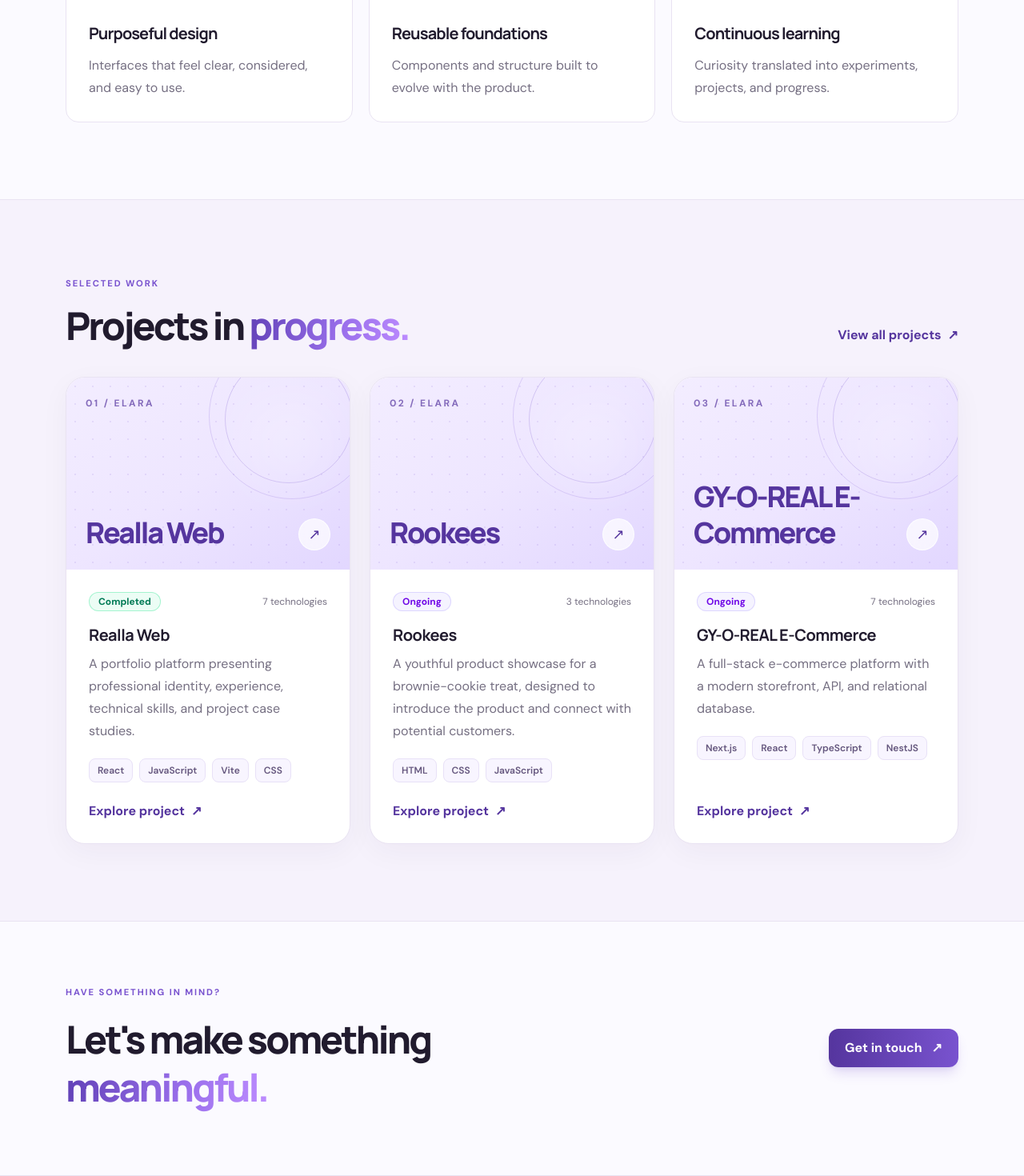
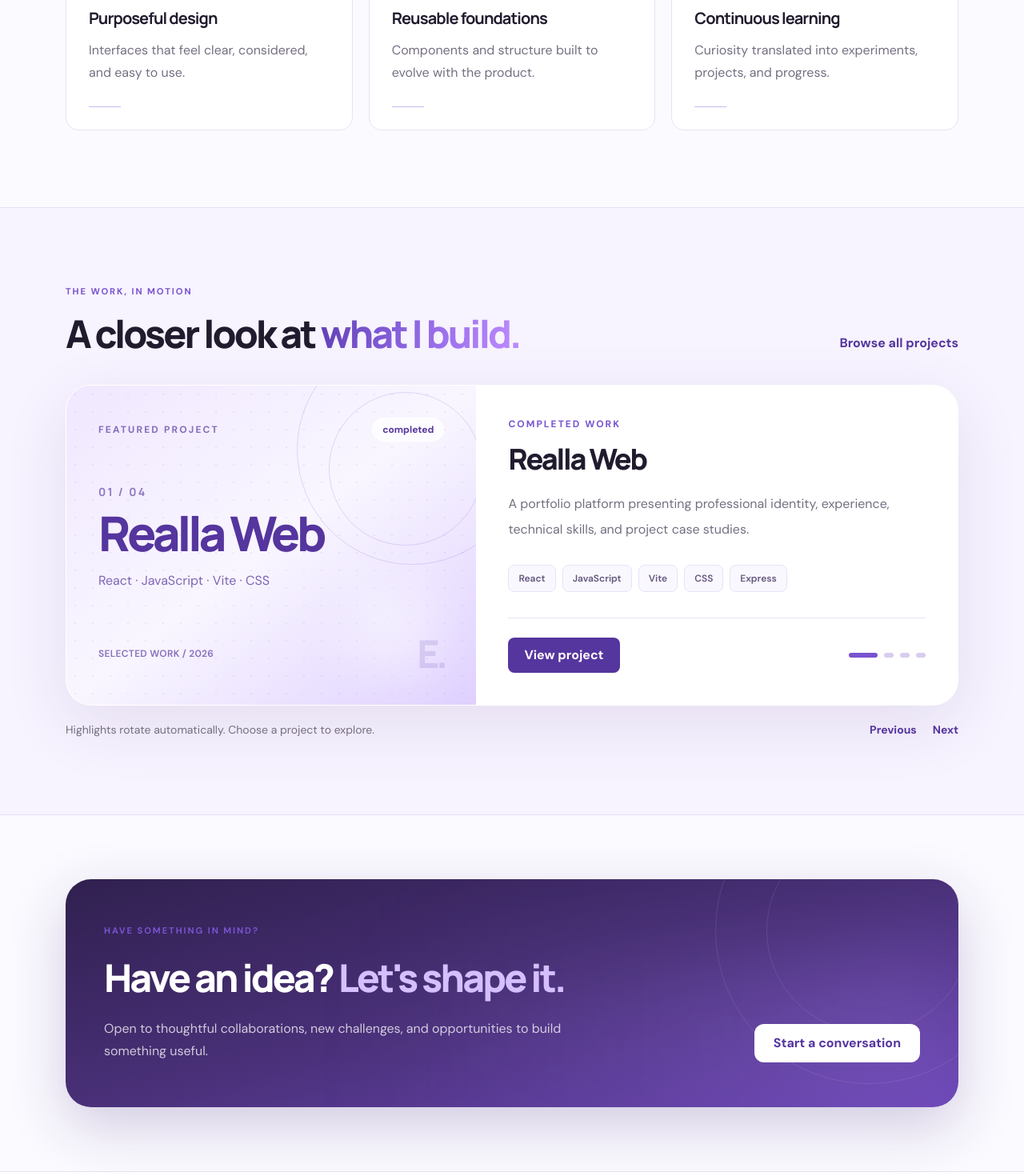
Before and after one commit to EllaUktolseja/elara, a React (Vite) app: page / in a window 1280 px wide. Shown: the part 1140-2610 px from the top of the page at 80% size. Built offline with nearby package versions, Linux system fonts and the light colour scheme.

Commit message:
feat(home): add featured project slideshow and elevated CTA

```diff
--- a/src/pages/Home.jsx
+++ b/src/pages/Home.jsx
@@ -1,36 +1,46 @@
+import { useEffect, useState } from 'react'
 import { Link } from 'react-router-dom'
-import ProjectCard from '../components/projects/ProjectCard.jsx'
 import { getProjects } from '../data/portfolio.js'
 
-const featuredProjects = getProjects().filter((project) => project.featured).slice(0, 3)
-
+const featuredProjects = getProjects().filter((project) => project.featured).slice(0, 4)
+const slideTones = [
+  'from-[#f0e8ff] via-[#f9f6ff] to-[#dfd0ff]',
+  'from-[#fff0e8] via-[#fffaf6] to-[#f5d6c6]',
+  'from-[#e5f7f1] via-[#f7fffc] to-[#c9eadf]',
+  'from-[#e9edff] via-[#f8f9ff] to-[#d6dcff]',
+]
 const strengths = [
   { number: '01', title: 'Purposeful design', text: 'Interfaces that feel clear, considered, and easy to use.' },
   { number: '02', title: 'Reusable foundations', text: 'Components and structure built to evolve with the product.' },
   { number: '03', title: 'Continuous learning', text: 'Curiosity translated into experiments, projects, and progress.' },
 ]
-
 function Eyebrow({ children, className = '' }) {
-  return <p className={`mb-5 flex items-center gap-2.5 text-[.7rem] font-bold tracking-[.17em] text-purple ${className}`}>{children}</p>
+  return <p className={'mb-5 flex items-center gap-2.5 text-[.7rem] font-bold tracking-[.17em] text-purple ' + className}>{children}</p>
 }
 
 export default function Home() {
+  const [activeSlide, setActiveSlide] = useState(0)
+  const activeProject = featuredProjects[activeSlide]
+  useEffect(() => {
+    if (featuredProjects.length < 2) return undefined
+    const timer = window.setInterval(() => setActiveSlide((current) => (current + 1) % featuredProjects.length), 6500)
+    return () => window.clearInterval(timer)
+  }, [])
+  const showSlide = (nextIndex) => setActiveSlide((nextIndex + featuredProjects.length) % featuredProjects.length)
+
   return (
     <>
-      <section className="mx-auto grid min-h-[620px] w-full max-w-[1180px] px-5 sm:px-8 grid-cols-[1.1fr_.9fr] items-center gap-12 py-20 max-lg:min-h-0 max-lg:grid-cols-1 max-lg:gap-10 max-lg:py-16 max-sm:px-4">
+      <section className="mx-auto grid min-h-[620px] w-full max-w-[1180px] grid-cols-[1.1fr_.9fr] items-center gap-12 px-5 py-20 sm:px-8 max-lg:min-h-0 max-lg:grid-cols-1 max-lg:gap-10 max-lg:py-16 max-sm:px-4">
         <div className="relative z-10">
           <Eyebrow><span className="size-2 rounded-full bg-emerald-400 shadow-[0_0_0_4px_#e4f7ed]" /> AVAILABLE FOR OPPORTUNITIES</Eyebrow>
-          <h1 className="mb-6 max-w-3xl font-display text-[clamp(3.2rem,6.5vw,5.8rem)] font-extrabold leading-[1.02] tracking-[-.07em] text-ink max-sm:text-[clamp(2.8rem,13vw,4rem)]">
-            Turning ideas into <span className="text-gradient">digital experiences.</span>
-          </h1>
+          <h1 className="mb-6 max-w-3xl font-display text-[clamp(3.2rem,6.5vw,5.8rem)] font-extrabold leading-[1.02] tracking-[-.07em] text-ink max-sm:text-[clamp(2.8rem,13vw,4rem)]">Turning ideas into <span className="text-gradient">digital experiences.</span></h1>
           <p className="mb-8 max-w-xl text-lg leading-8 text-muted">I&apos;m a developer who enjoys shaping thoughtful interfaces and building useful products, one deliberate step at a time.</p>
           <div className="flex flex-wrap gap-3">
-            <Link className="inline-flex min-h-12 items-center justify-center gap-3 rounded-xl bg-gradient-to-r from-purple-dark to-purple px-5 font-bold text-white shadow-lg shadow-purple/20 transition hover:-translate-y-0.5 hover:shadow-xl" to="/projects">Explore my work <span aria-hidden="true">↗</span></Link>
+            <Link className="inline-flex min-h-12 items-center justify-center rounded-xl bg-gradient-to-r from-purple-dark to-purple px-5 font-bold text-white shadow-lg shadow-purple/20 transition hover:-translate-y-0.5 hover:shadow-xl" to="/projects">Explore my work</Link>
             <Link className="inline-flex min-h-12 items-center justify-center rounded-xl border border-line bg-white px-5 font-bold text-ink transition hover:-translate-y-0.5 hover:border-purple/40" to="/about">More about me</Link>
           </div>
           <div className="mt-9 flex items-center gap-3 text-sm text-muted"><span className="h-px w-9 bg-purple/50" />Based in Indonesia · Open to learning and collaboration</div>
         </div>
-
         <div className="relative mx-auto flex aspect-square w-full max-w-[490px] items-center justify-center overflow-hidden rounded-[2.5rem] border border-[#e9e0fa] bg-gradient-to-br from-white via-[#f7f2ff] to-[#e9ddff] shadow-[0_28px_80px_rgba(79,49,139,.12)] max-lg:max-w-[430px] max-sm:rounded-[2rem]">
           <div className="grid-dots absolute inset-0 opacity-60" />
           <div className="absolute inset-8 rounded-full border border-purple/10" />
@@ -39,42 +49,55 @@ export default function Home() {
           <div className="animate-float relative grid size-36 place-items-center rounded-[2.5rem] bg-gradient-to-br from-purple-dark via-purple to-[#b28af4] shadow-[0_22px_50px_rgba(93,61,163,.32)] ring-8 ring-white/60 sm:size-44 sm:rounded-[3rem]"><span className="font-display text-7xl font-extrabold tracking-[-.1em] text-white sm:text-8xl">E</span></div>
           <span className="absolute left-7 top-8 rounded-full border border-white/80 bg-white/75 px-3 py-2 text-[.62rem] font-bold tracking-[.16em] text-purple-dark shadow-sm backdrop-blur">CREATIVE THINKING</span>
           <span className="absolute bottom-8 right-7 rounded-full border border-white/80 bg-white/75 px-3 py-2 text-[.62rem] font-bold tracking-[.16em] text-purple-dark shadow-sm backdrop-blur">BUILT WITH INTENTION</span>
-          <span className="absolute right-[18%] top-[24%] text-2xl text-purple/70">✳</span>
-          <span className="absolute bottom-[23%] left-[18%] text-xl text-purple/60">✦</span>
+          <span className="absolute right-[18%] top-[24%] text-2xl text-purple/70">✳</span><span className="absolute bottom-[23%] left-[18%] text-xl text-purple/60">✦</span>
         </div>
       </section>
 
       <section className="border-y border-line bg-white/80">
-        <div className="mx-auto grid w-full max-w-[1180px] px-5 sm:px-8 grid-cols-[.7fr_1.3fr_auto] items-center gap-8 py-7 max-lg:grid-cols-1 max-lg:gap-3 max-sm:px-4">
+        <div className="mx-auto grid w-full max-w-[1180px] grid-cols-[.7fr_1.3fr_auto] items-center gap-8 px-5 py-7 sm:px-8 max-lg:grid-cols-1 max-lg:gap-3 max-sm:px-4">
           <Eyebrow className="mb-0">A LITTLE ABOUT MY APPROACH</Eyebrow>
           <p className="mb-0 text-lg leading-7 text-ink">Good digital work sits at the intersection of <strong>clarity, curiosity, and craft.</strong></p>
-          <Link className="inline-flex items-center gap-2 whitespace-nowrap font-bold text-purple-dark hover:gap-3" to="/about">Get to know me <span aria-hidden="true">↗</span></Link>
+          <Link className="inline-flex items-center whitespace-nowrap font-bold text-purple-dark transition hover:text-purple" to="/about">Get to know me</Link>
         </div>
       </section>
 
-      <section className="mx-auto w-full max-w-[1180px] px-5 sm:px-8 py-24 max-sm:px-4 max-sm:py-16">
+      <section className="mx-auto w-full max-w-[1180px] px-5 py-24 sm:px-8 max-sm:px-4 max-sm:py-16">
         <div className="mb-10 flex items-end justify-between gap-8 max-md:flex-col max-md:items-start">
           <div><Eyebrow>WHAT I VALUE</Eyebrow><h2 className="mb-0 font-display text-4xl font-extrabold tracking-[-.06em] sm:text-5xl">Build with <span className="text-gradient">intention.</span></h2></div>
           <p className="mb-1 max-w-md leading-7 text-muted">I care about the details, but I never lose sight of the people and purpose behind a product.</p>
         </div>
         <div className="grid grid-cols-3 gap-5 max-md:grid-cols-1">
-          {strengths.map((item) => <article className="rounded-2xl border border-line bg-white p-7 transition hover:-translate-y-1 hover:border-purple/30 hover:shadow-xl hover:shadow-purple/5" key={item.number}><span className="mb-8 block font-display text-sm font-extrabold tracking-[.15em] text-purple/60">{item.number}</span><h3 className="mb-3 text-xl font-bold">{item.title}</h3><p className="mb-0 leading-7 text-muted">{item.text}</p></article>)}
+          {strengths.map((item) => <article className="group rounded-2xl border border-line bg-white p-7 transition duration-300 hover:-translate-y-1 hover:border-purple/30 hover:shadow-xl hover:shadow-purple/5" key={item.number}><span className="mb-8 block font-display text-sm font-extrabold tracking-[.15em] text-purple/60">{item.number}</span><h3 className="mb-3 text-xl font-bold">{item.title}</h3><p className="mb-0 leading-7 text-muted">{item.text}</p><span className="mt-7 block h-px w-10 bg-purple/40 transition-all duration-300 group-hover:w-20" /></article>)}
         </div>
       </section>
 
-      <section className="border-y border-line bg-[#f6f2fc]">
-        <div className="mx-auto w-full max-w-[1180px] px-5 sm:px-8 py-24 max-sm:px-4 max-sm:py-16">
+      <section className="overflow-hidden border-y border-[#e7def7] bg-[#f7f3ff]">
+        <div className="mx-auto w-full max-w-[1180px] px-5 py-20 sm:px-8 sm:py-24 max-sm:px-4">
           <div className="mb-10 flex items-end justify-between gap-6 max-md:flex-col max-md:items-start">
-            <div><Eyebrow>SELECTED WORK</Eyebrow><h2 className="mb-0 font-display text-4xl font-extrabold tracking-[-.06em] sm:text-5xl">Projects in <span className="text-gradient">progress.</span></h2></div>
-            <Link className="inline-flex items-center gap-2 font-bold text-purple-dark hover:gap-3" to="/projects">View all projects <span aria-hidden="true">↗</span></Link>
+            <div><Eyebrow>THE WORK, IN MOTION</Eyebrow><h2 className="mb-0 font-display text-4xl font-extrabold tracking-[-.06em] sm:text-5xl">A closer look at <span className="text-gradient">what I build.</span></h2></div>
+            <Link className="font-bold text-purple-dark transition hover:text-purple" to="/projects">Browse all projects</Link>
           </div>
-          <div className="grid grid-cols-3 gap-6 max-lg:grid-cols-2 max-md:grid-cols-1">{featuredProjects.map((project) => <ProjectCard key={project.slug} project={project} />)}</div>
+          {activeProject && <div className="grid grid-cols-[.92fr_1.08fr] overflow-hidden rounded-[2rem] border border-white bg-white shadow-[0_24px_80px_rgba(66,42,112,.10)] max-lg:grid-cols-1" aria-live="polite">
+            <div className={'project-stage relative isolate flex min-h-[390px] flex-col justify-between overflow-hidden bg-gradient-to-br p-8 sm:p-10 ' + slideTones[activeSlide % slideTones.length]}>
+              <div className="grid-dots absolute inset-0 -z-10 opacity-50" /><div className="absolute -right-16 -top-16 size-72 rounded-full border border-purple/20" /><div className="absolute -right-2 top-2 size-48 rounded-full border border-purple/20" /><div className="absolute bottom-12 right-14 size-24 rounded-full bg-white/70 blur-2xl" />
+              <div className="flex items-center justify-between gap-4"><span className="text-xs font-bold tracking-[.18em] text-purple-dark/70">FEATURED PROJECT</span><span className="rounded-full border border-white/80 bg-white/70 px-3 py-1.5 text-xs font-bold text-purple-dark">{activeProject.status}</span></div>
+              <div className="relative z-10"><p className="mb-3 font-display text-sm font-bold tracking-[.16em] text-purple-dark/65">{String(activeSlide + 1).padStart(2, '0')} / {String(featuredProjects.length).padStart(2, '0')}</p><h3 className="mb-4 max-w-lg break-words font-display text-5xl font-extrabold leading-[.98] tracking-[-.07em] text-purple-dark sm:text-6xl">{activeProject.title}</h3><p className="mb-0 max-w-sm leading-7 text-purple-dark/75">{activeProject.technologies.slice(0, 4).join(' · ')}</p></div>
+              <div className="relative z-10 flex items-center justify-between gap-4"><span className="text-xs font-semibold tracking-wide text-purple-dark/70">SELECTED WORK / 2026</span><span className="font-display text-5xl font-extrabold tracking-[-.1em] text-purple-dark/15">E.</span></div>
+            </div>
+            <div className="flex flex-col justify-between p-8 sm:p-10">
+              <div><p className="mb-4 text-xs font-bold tracking-[.17em] text-purple">{activeProject.status === 'completed' ? 'COMPLETED WORK' : activeProject.status === 'ongoing' ? 'CURRENTLY BUILDING' : 'ON THE ROADMAP'}</p><h3 className="mb-5 font-display text-3xl font-extrabold tracking-[-.06em] sm:text-4xl">{activeProject.title}</h3><p className="mb-7 max-w-xl text-base leading-8 text-muted">{activeProject.shortDescription}</p><div className="mb-8 flex flex-wrap gap-2">{activeProject.technologies.slice(0, 5).map((technology) => <span className="rounded-lg border border-[#e8e1f7] bg-[#faf8ff] px-3 py-2 text-xs font-semibold text-[#65577e]" key={technology}>{technology}</span>)}</div></div>
+              <div className="flex flex-wrap items-center justify-between gap-5 border-t border-line pt-6"><Link className="inline-flex min-h-11 items-center rounded-lg bg-purple-dark px-5 font-bold text-white transition hover:bg-purple" to={'/projects/' + activeProject.slug}>View project</Link><div className="flex items-center gap-2" aria-label="Choose featured project">{featuredProjects.map((project, index) => <button key={project.slug} type="button" aria-label={'Show ' + project.title} aria-pressed={index === activeSlide} onClick={() => showSlide(index)} className={'h-1.5 rounded-full transition-all duration-300 ' + (index === activeSlide ? 'w-9 bg-purple' : 'w-3 bg-[#d9cdee] hover:bg-purple/50')} />)}</div></div>
+            </div>
+          </div>}
+          <div className="mt-5 flex items-center justify-between gap-4"><p className="mb-0 text-sm text-muted">Highlights rotate automatically. Choose a project to explore.</p><div className="flex gap-5 text-sm font-bold text-purple-dark"><button className="transition hover:text-purple" type="button" onClick={() => showSlide(activeSlide - 1)}>Previous</button><button className="transition hover:text-purple" type="button" onClick={() => showSlide(activeSlide + 1)}>Next</button></div></div>
         </div>
       </section>
 
-      <section className="mx-auto flex w-full max-w-[1180px] px-5 sm:px-8 items-center justify-between gap-8 py-20 max-md:flex-col max-md:items-start max-sm:px-4 max-sm:py-14">
-        <div><Eyebrow>HAVE SOMETHING IN MIND?</Eyebrow><h2 className="mb-0 max-w-2xl font-display text-4xl font-extrabold leading-tight tracking-[-.06em] sm:text-5xl">Let&apos;s make something <span className="text-gradient">meaningful.</span></h2></div>
-        <Link className="inline-flex min-h-12 shrink-0 items-center gap-3 rounded-xl bg-gradient-to-r from-purple-dark to-purple px-5 font-bold text-white shadow-lg shadow-purple/20 transition hover:-translate-y-0.5" to="/contact">Get in touch <span aria-hidden="true">↗</span></Link>
+      <section className="mx-auto w-full max-w-[1180px] px-5 py-20 sm:px-8 max-md:py-16 max-sm:px-4">
+        <div className="relative isolate overflow-hidden rounded-[2rem] bg-gradient-to-br from-[#30204f] via-[#493078] to-[#6b45b6] px-7 py-10 text-white shadow-[0_24px_70px_rgba(67,42,117,.22)] sm:px-12 sm:py-14">
+          <div className="absolute -right-20 -top-32 -z-10 size-96 rounded-full border border-white/10" /><div className="absolute -right-4 -top-16 -z-10 size-64 rounded-full border border-white/10" /><div className="absolute bottom-0 right-0 -z-10 h-48 w-2/3 bg-gradient-to-l from-[#b99aff]/20 to-transparent blur-3xl" />
+          <div className="grid grid-cols-[1fr_auto] items-end gap-10 max-md:grid-cols-1 max-md:items-start"><div><Eyebrow className="text-[#d7c5ff]">HAVE SOMETHING IN MIND?</Eyebrow><h2 className="mb-5 max-w-2xl font-display text-4xl font-extrabold leading-tight tracking-[-.06em] sm:text-5xl">Have an idea? <span className="text-[#d5bfff]">Let&apos;s shape it.</span></h2><p className="mb-0 max-w-xl leading-7 text-white/75">Open to thoughtful collaborations, new challenges, and opportunities to build something useful.</p></div><Link className="inline-flex min-h-12 items-center justify-center rounded-xl bg-white px-6 font-bold text-purple-dark transition hover:-translate-y-0.5 hover:bg-[#f2eaff] max-md:w-fit" to="/contact">Start a conversation</Link></div>
+        </div>
       </section>
     </>
   )
```
